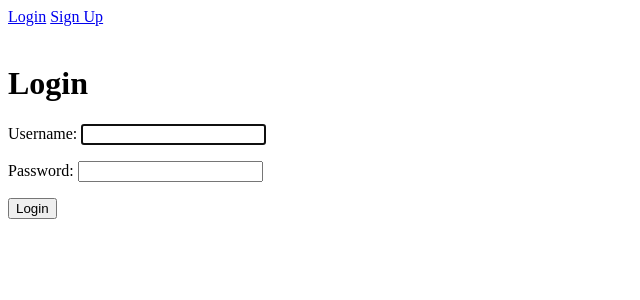
After one commit to Jit-Codehub/Todo-s, a Django app: page /login/ in a window 1280 px wide. The commit adds this page. Shown: the top 300 px of the page, without its empty margins (0-640 px from the left). Run offline with Django 3.2, Linux system fonts and the light colour scheme.

Commit message:
Add login

```diff
--- a/todo/templates/todo/base.html
+++ b/todo/templates/todo/base.html
@@ -9,8 +9,8 @@
 
 {% else %}
 
-<a href="">Login</a>
-<a href="">Sign Up</a>
+<a href="{% url 'loginuser' %}">Login</a>
+<a href="{% url 'signupuser' %}">Sign Up</a>
 {% endif %}
 <br>
 <br>
--- /dev/null
+++ b/todo/templates/todo/loginuser.html
@@ -0,0 +1,12 @@
+{% extends 'todo/base.html' %}
+{% block content %}
+
+<h1>Login</h1>
+<h2>{{error}}</h2>
+<form method="POST">
+	{% csrf_token %}
+{{form.as_p}}
+<button type="submit">Login</button>
+</form>
+
+{% endblock %}
--- a/todo/views.py
+++ b/todo/views.py
@@ -1,8 +1,8 @@
 from django.shortcuts import render,redirect
-from django.contrib.auth.forms import UserCreationForm
+from django.contrib.auth.forms import UserCreationForm,AuthenticationForm
 from django.contrib.auth.models import User
 from django.db import IntegrityError
-from django.contrib.auth import login,logout
+from django.contrib.auth import login,logout,authenticate
 
 def signupuser(request):
 	if request.method == 'GET':
@@ -25,6 +25,17 @@ def logoutuser(request):
 		logout(request)
 		return redirect('home')
 
+def loginuser(request):
+	if request.method == 'GET':
+		return render(request,'todo/loginuser.html',{'form':AuthenticationForm()})
+	else:
+		user = authenticate(request, username=request.POST['username'],password=request.POST['password'])
+		if user is None:
+			return render(request,'todo/loginuser.html',{'form':AuthenticationForm(),'error':'username and password did not match'})
+		else:
+			login(request, user)
+			return redirect('currenttodos')
+
 def home(request):
 	return render(request,'todo/home.html')
 
--- a/todowo/urls.py
+++ b/todowo/urls.py
@@ -23,6 +23,7 @@ urlpatterns = [
     #Auth
     path('signup/',views.signupuser,name='signupuser'),
     path('logout/',views.logoutuser,name='logoutuser'),
+    path('login/',views.loginuser,name='loginuser'),
 
     #Todos
     path('',views.home,name='home'),
```
Also changed, not shown: db.sqlite3.
